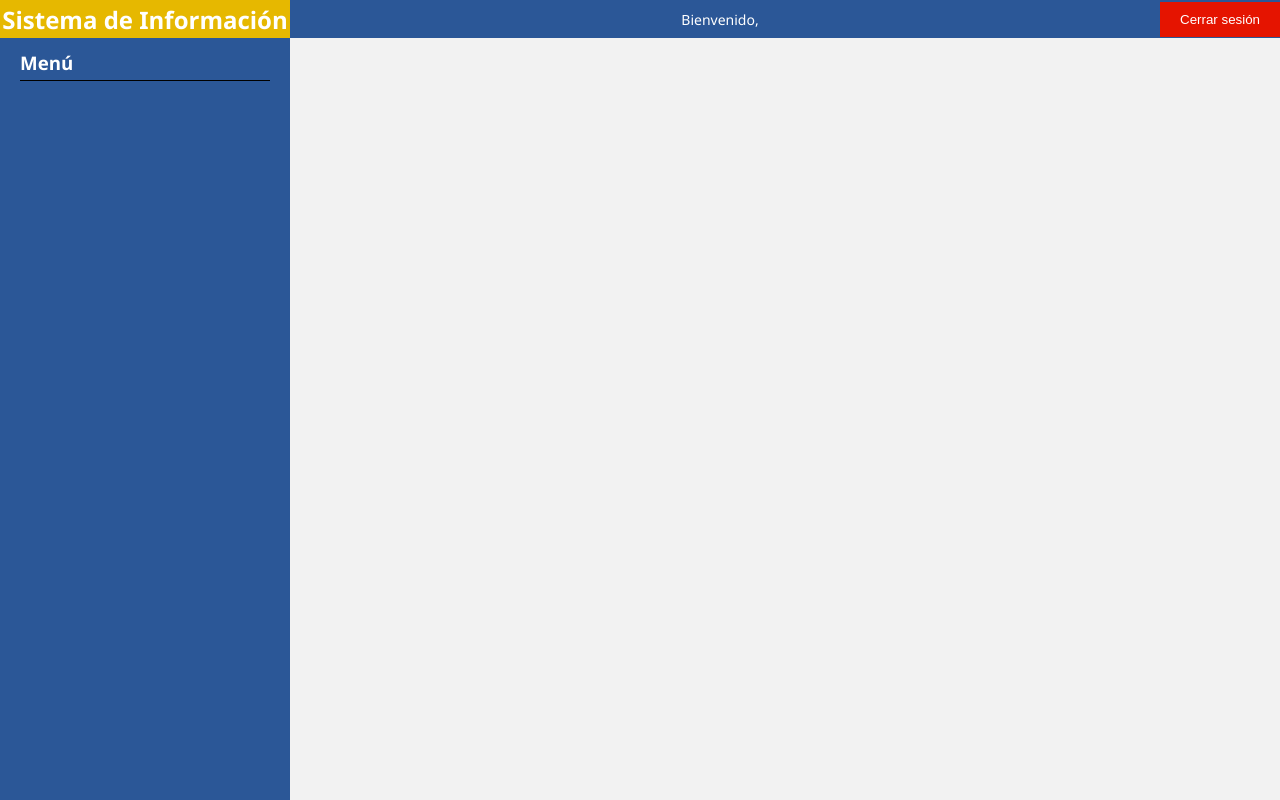
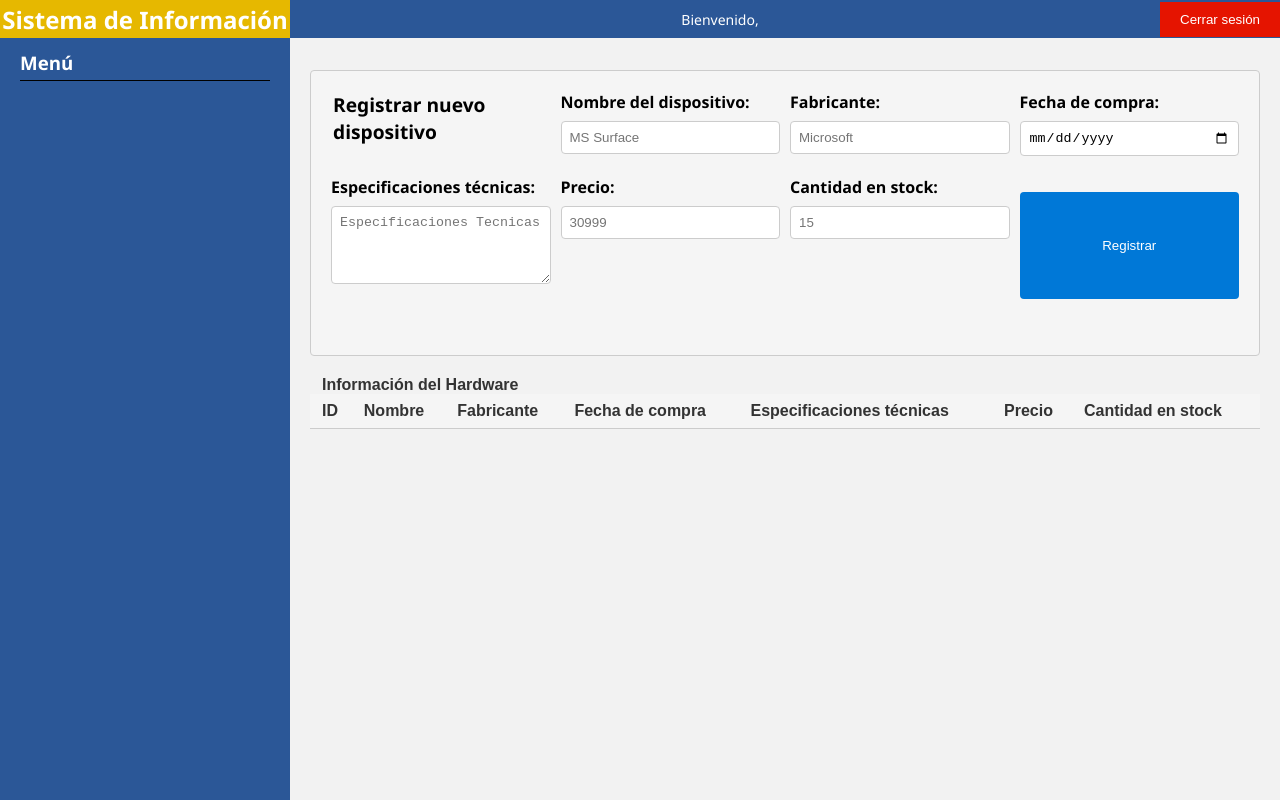
Before and after one commit to Folkrom/SI-Microsoft-U, a website: page public/pages/hardware-panel.html in a window 1280 px wide. Drawn offline with Linux system fonts and the light colour scheme; a web font is replaced by a local one.

Commit message:
added hardware panel

```diff
--- /dev/null
+++ b/public/js/hardware-panel.js
@@ -0,0 +1,63 @@
+const loadHardware = async () => {
+    const HardwareInfoTable = document.getElementById('hardware-table');
+    const HardwareInfoTbody = HardwareInfoTable.querySelector('tbody');
+
+    const { hardware } = await getHardware();
+
+    HardwareInfoTbody.innerHTML = '';
+    hardware.forEach((hardware) => {
+        const row = document.createElement('tr');
+
+        // Itera sobre las propiedades del empleado y crea las celdas
+        for (const key in hardware) {
+            if (hardware.hasOwnProperty(key)) {
+                const cell = document.createElement('td');
+                cell.textContent = hardware[key];
+                row.appendChild(cell);
+            }
+        }
+
+        HardwareInfoTbody.appendChild(row);
+    });
+};
+
+const handleSubmit = async (event) => {
+    event.preventDefault();
+    const registerResult = document.getElementById('register-err');
+
+    const nombreDispositivo =
+        document.getElementById('nombreDispositivo').value;
+    const fabricante = document.getElementById('fabricante').value;
+    const fechaCompra = document.getElementById('fechaCompra').value;
+    const especificacionesTecnicas = document.getElementById(
+        'especificacionesTecnicas'
+    ).value;
+    const precio = document.getElementById('precio').value;
+    const cantidadStock = document.getElementById('cantidadStock').value;
+
+    const formData = {
+        nombreDispositivo,
+        fabricante,
+        fechaCompra,
+        especificacionesTecnicas,
+        precio,
+        cantidadStock,
+    };
+
+    const validRegister = await registerHardware('hardware', formData);
+
+    if (validRegister.err) {
+        registerResult.innerHTML = validRegister.err;
+        return;
+    }
+
+    document.querySelectorAll('input').forEach((input) => {
+        input.value = '';
+    });
+    document.getElementById('especificacionesTecnicas').value = '';
+
+    registerResult.innerHTML = validRegister.msg;
+    registerResult.style = 'color: #00FF00;';
+
+    loadHardware();
+};
--- a/public/js/requests.js
+++ b/public/js/requests.js
@@ -229,3 +229,28 @@ const registerData = async (endpoint, formData) => {
         return error;
     }
 };
+
+const getHardware = async () => {
+    try {
+        const response = await httpService.get('/api/info/hardware');
+
+        return response;
+    } catch (error) {
+        console.info(error);
+        return error;
+    }
+};
+
+const registerHardware = async (endpoint, formData) => {
+    try {
+        const response = await httpService.post(
+            `/api/info/${endpoint}`,
+            formData
+        );
+
+        return response;
+    } catch (error) {
+        console.info(error);
+        return error;
+    }
+};
--- a/public/pages/hardware-panel.html
+++ b/public/pages/hardware-panel.html
@@ -42,14 +42,112 @@
                 </div>
 
                 <div class="content">
+                    <form
+                        id="hardware-form"
+                        class="microsoft-form-expanded"
+                        autocomplete="off"
+                        onsubmit="handleSubmit(event)"
+                    >
+                        <legend>Registrar nuevo dispositivo</legend>
+                        <div>
+                            <label for="nombreDispositivo"
+                                >Nombre del dispositivo:</label
+                            >
+                            <input
+                                type="text"
+                                id="nombreDispositivo"
+                                name="nombreDispositivo"
+                                placeholder="MS Surface"
+                                required
+                                maxlength="30"
+                                autocomplete="off"
+                            />
+                        </div>
+                        <div>
+                            <label for="fabricante">Fabricante:</label>
+                            <input
+                                type="text"
+                                id="fabricante"
+                                name="fabricante"
+                                placeholder="Microsoft"
+                                required
+                                maxlength="30"
+                                autocomplete="off"
+                            />
+                        </div>
+                        <div>
+                            <label for="fechaCompra">Fecha de compra:</label>
+                            <input
+                                type="date"
+                                id="fechaCompra"
+                                name="fechaCompra"
+                                required
+                                autocomplete="off"
+                            />
+                        </div>
+                        <div>
+                            <label for="especificacionesTecnicas"
+                                >Especificaciones técnicas:</label
+                            >
+                            <textarea
+                                id="especificacionesTecnicas"
+                                name="especificacionesTecnicas"
+                                placeholder="Especificaciones Tecnicas"
+                                required
+                                rows="4"
+                                cols="50"
+                            ></textarea>
+                        </div>
+                        <div>
+                            <label for="precio">Precio:</label>
+                            <input
+                                type="number"
+                                id="precio"
+                                name="precio"
+                                placeholder="30999"
+                                required
+                                step="0.01"
+                            />
+                        </div>
+                        <div>
+                            <label for="cantidadStock"
+                                >Cantidad en stock:</label
+                            >
+                            <input
+                                type="number"
+                                id="cantidadStock"
+                                name="cantidadStock"
+                                placeholder="15"
+                                required
+                            />
+                        </div>
+                        <button type="submit">Registrar</button>
+                        <p id="register-err"></p>
+                    </form>
 
-
+                    <table id="hardware-table" class="microsoft-table">
+                        <caption>
+                            Información del Hardware
+                        </caption>
+                        <thead>
+                            <tr>
+                                <th>ID</th>
+                                <th>Nombre</th>
+                                <th>Fabricante</th>
+                                <th>Fecha de compra</th>
+                                <th>Especificaciones técnicas</th>
+                                <th>Precio</th>
+                                <th>Cantidad en stock</th>
+                            </tr>
+                        </thead>
+                        <tbody></tbody>
+                    </table>
                 </div>
             </div>
         </div>
         <script src="../js/HttpService.js"></script>
         <script src="../js/requests.js"></script>
-        <script src="../js/isp-info-panel.js"></script>
+        <script src="../js/hardware-panel.js"></script>
         <script src="../js/load-content.js"></script>
     </body>
 </html>
```
